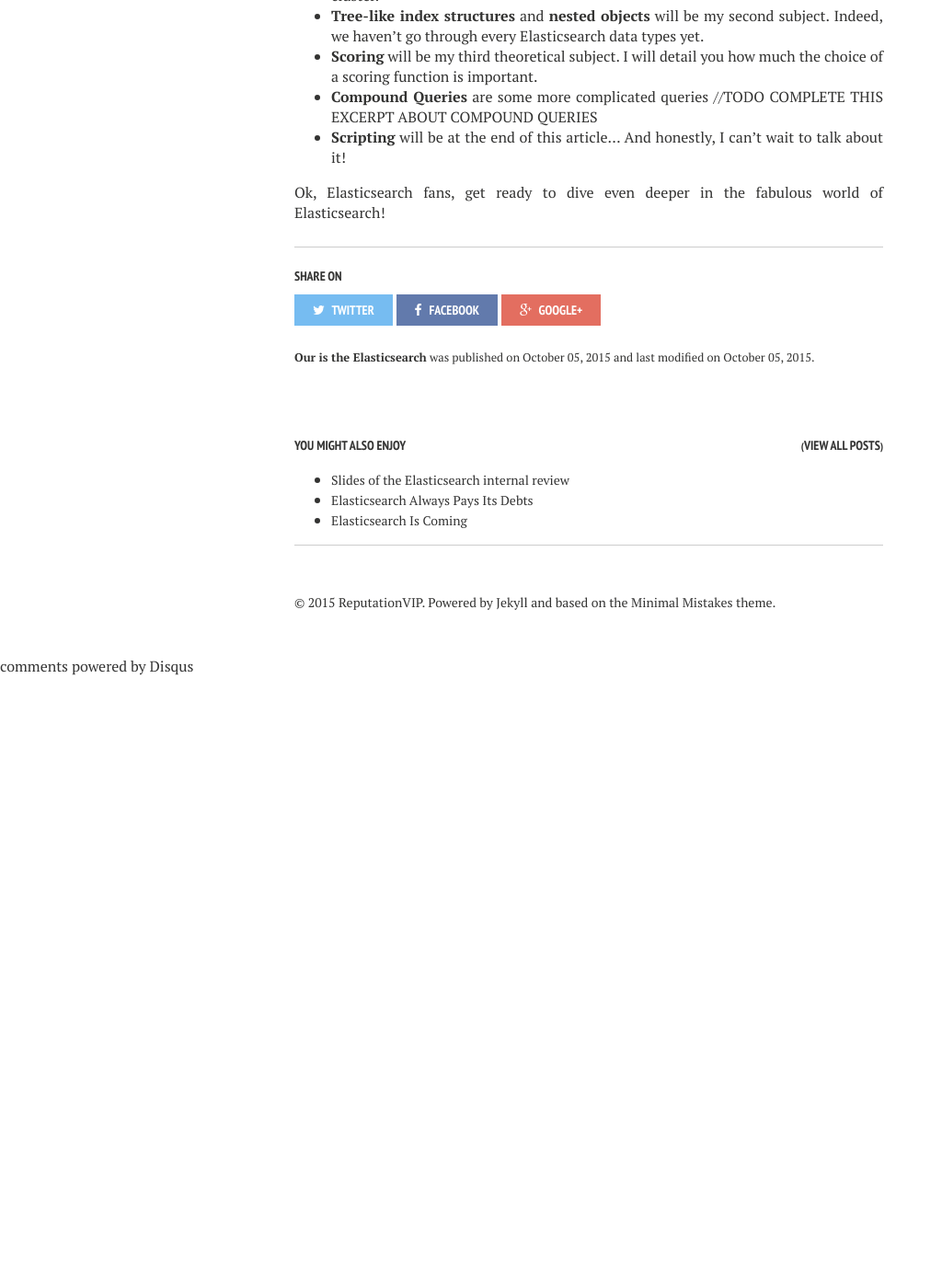
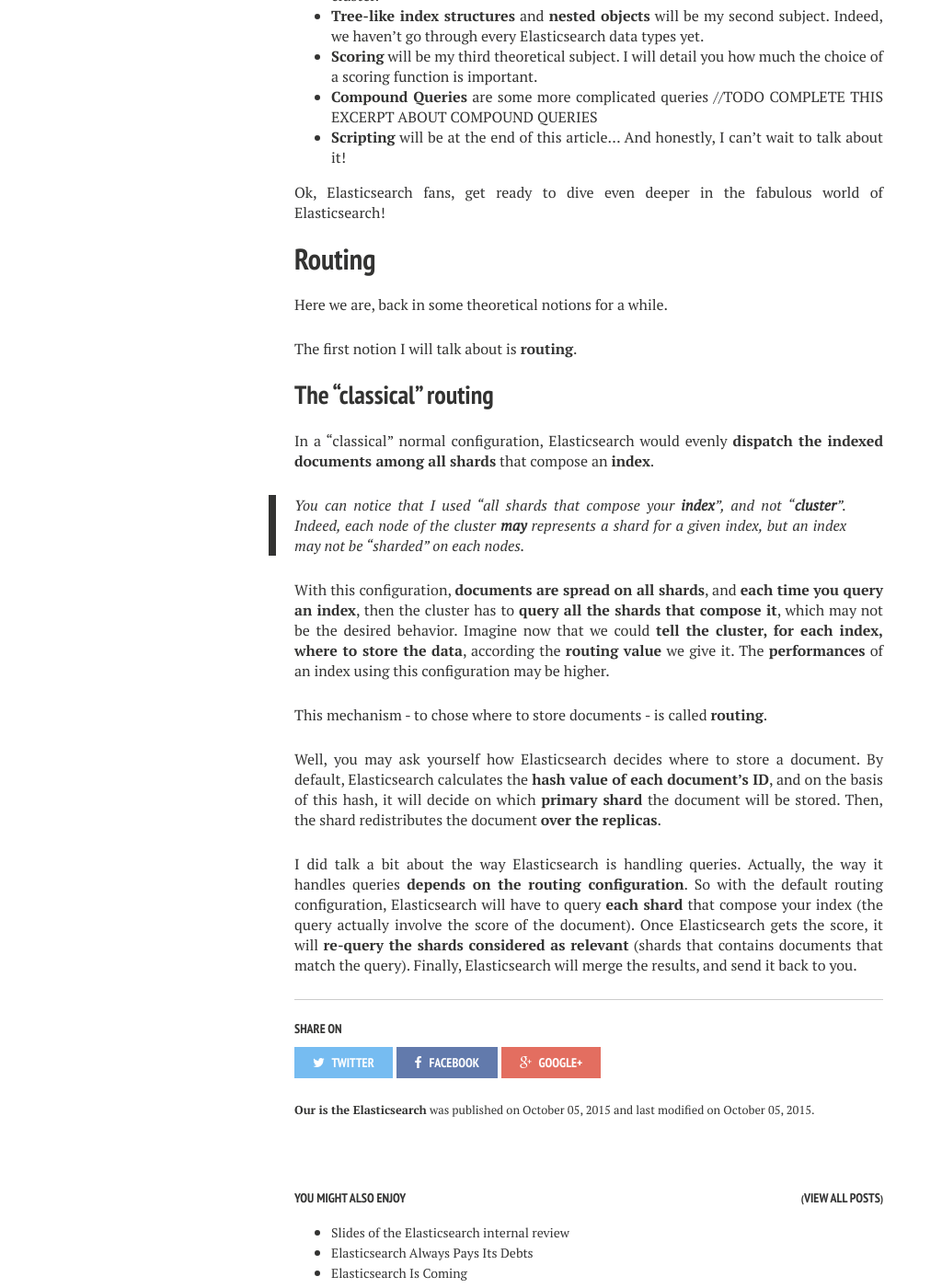
Before and after one commit to semji/reputationvip.github.io, a Jekyll site: the page built from _posts/2015-10-05-elasticsearch-our-is-elasticsearch.md, in a window 1280 px wide and 1400 px high, scrolled down 1308 px. Shown: the whole window at 92% size, without its empty margins (0-1024 px from the left). Built offline with Jekyll 4.4.1, drawn with Linux system fonts in a browser that asks for light colours; nearby versions of some CDN libraries; comment, search, counter and statistics services are not loaded; before the commit the page ends 2043 px from its top, so only the background shows below that; some of the changed text lies outside the part shown.

Commit message:
Write classical routing

```diff
--- a/_posts/2015-10-05-elasticsearch-our-is-elasticsearch.md
+++ b/_posts/2015-10-05-elasticsearch-our-is-elasticsearch.md
@@ -47,3 +47,32 @@ the way your data are spread among the cluster.
 - **Scripting** will be at the end of this article... And honestly, I can't wait to talk about it!
 
 Ok, Elasticsearch fans, get ready to dive even deeper in the fabulous world of Elasticsearch!
+
+# Routing
+
+Here we are, back in some theoretical notions for a while.
+
+The first notion I will talk about is **routing**.
+
+## The "classical" routing
+
+In a "classical" normal configuration, Elasticsearch would evenly **dispatch the indexed documents among all shards** that compose
+an **index**.
+
+> You can notice that I used "all shards that compose your **index**", and not "**cluster**". Indeed, each node of the cluster
+**may** represents a shard for a given index, but an index may not be "sharded" on each nodes.
+
+With this configuration, **documents are spread on all shards**, and **each time you query an index**, then the cluster has to **query all the shards
+that compose it**, which may not be the desired behavior. Imagine now that we could **tell the cluster, for each index, where to store the data**,
+according the **routing value** we give it. The **performances** of an index using this configuration may be higher.
+
+This mechanism - to chose where to store documents - is called **routing**.
+
+Well, you may ask yourself how Elasticsearch decides where to store a document. By default, Elasticsearch calculates the **hash value of each
+document's ID**, and on the basis of this hash, it will decide on which **primary shard** the document will be stored. Then, the shard redistributes
+the document **over the replicas**.
+
+I did talk a bit about the way Elasticsearch is handling queries. Actually, the way it handles queries **depends on the routing configuration**.
+So with the default routing configuration, Elasticsearch will have to query **each shard** that compose your index (the query actually involve the
+score of the document). Once Elasticsearch gets the score, it will **re-query the shards considered as relevant** (shards that contains documents that
+match the query). Finally, Elasticsearch will merge the results, and send it back to you.
```
